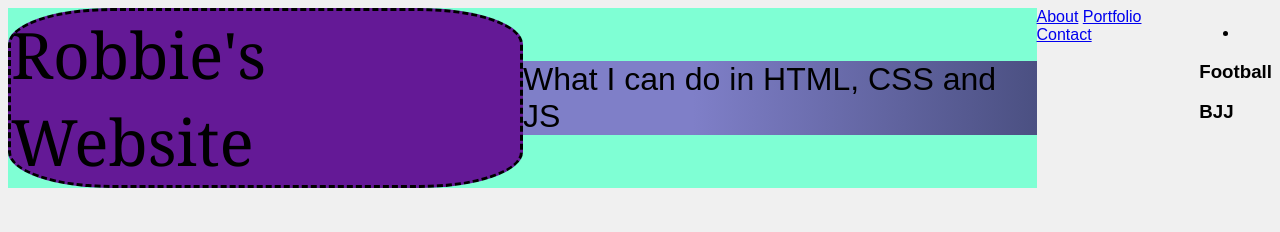
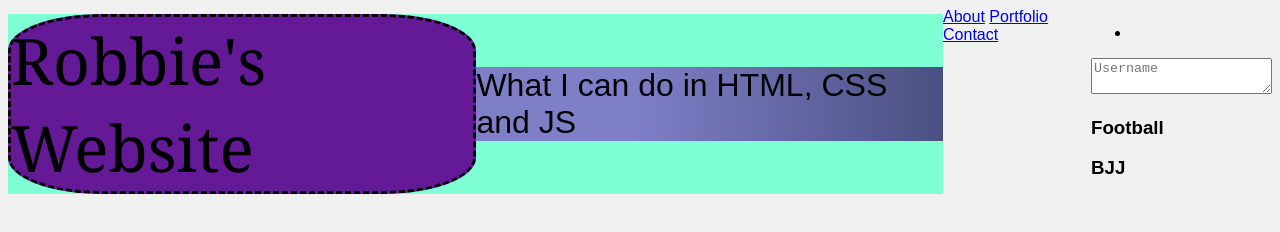
Before and after one commit to Risdon8/Website, a plain HTML site: page index.html in a window 1280 px wide. Drawn offline with Linux system fonts and the light colour scheme.

Commit message:
Update index.html

```diff
--- a/index.html
+++ b/index.html
@@ -23,6 +23,7 @@
             <ul class="form-list" id="username-input">
                 <li></li>
             </ul>
+            <textarea class="form-list" type="text" id="username" placeholder="Username"></textarea>
         </form>
         <h3>Football</h3>
         <h3>BJJ</h3>
```
